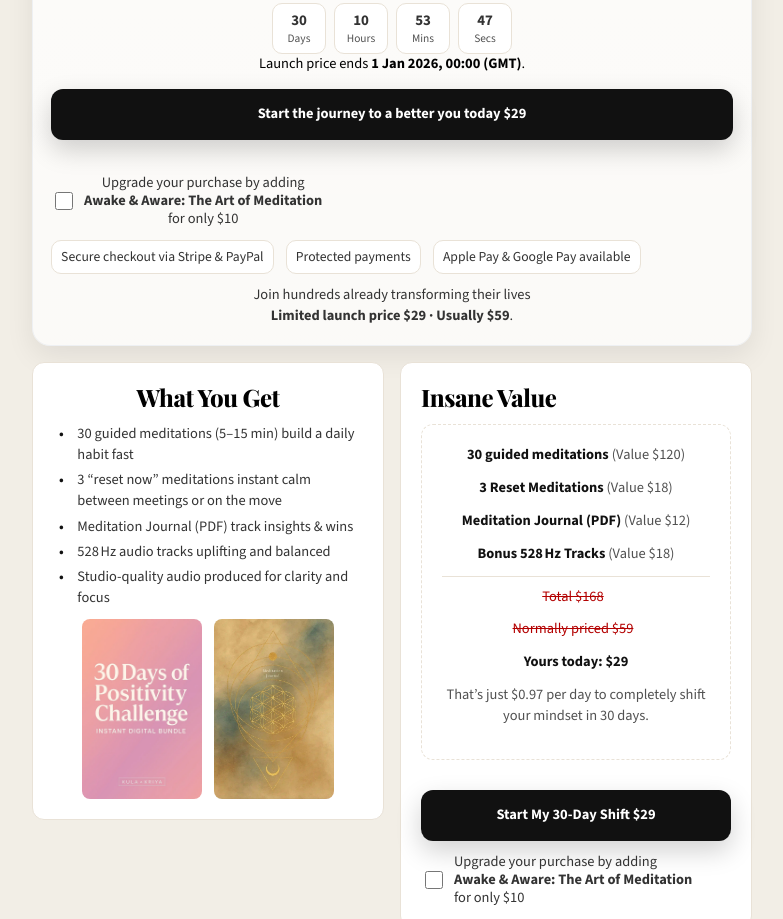
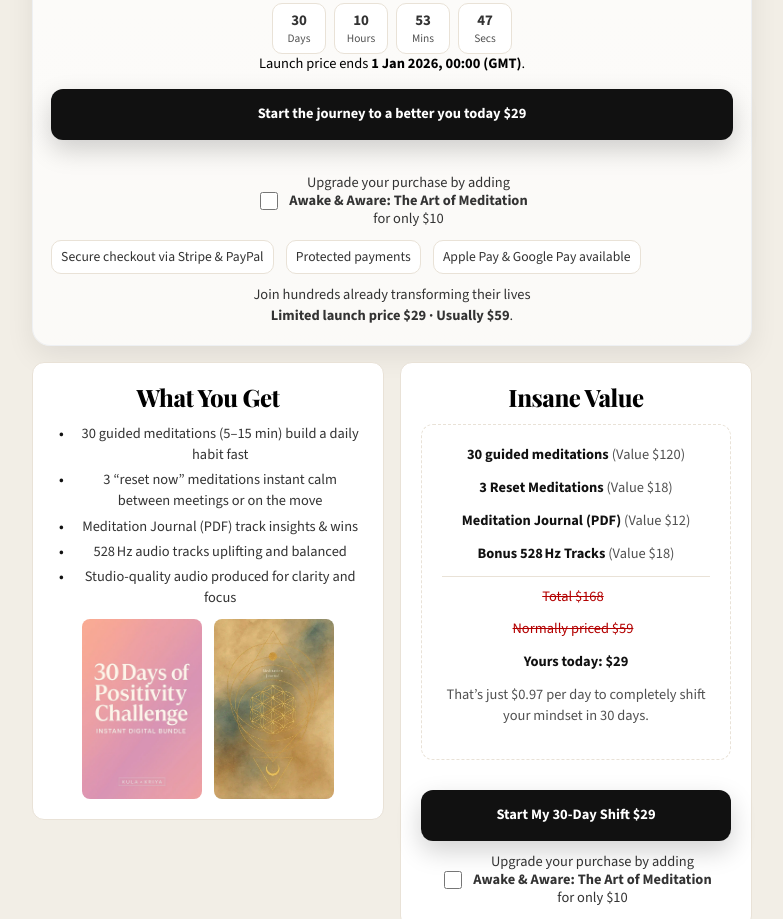
Before and after one commit to KulaKriya/positivitybundle, a website: page index.html in a window 1280 px wide. Shown: the part 435-1354 px from the top of the page, without its empty margins (248-1031 px from the left). Drawn offline with nearby package versions, Linux system fonts and the light colour scheme.

Commit message:
Add files via upload

```diff
--- a/index.html
+++ b/index.html
@@ -192,6 +192,11 @@
   .panel p{max-width:70ch;margin-left:0;margin-right:0;}
 
 
+
+
+  .container, .panel { text-align: center; }
+  .list { text-align: center; padding-left: 0; }
+  .bump-label { justify-content: center; }
 
   /* Order bump */
   .bump{margin:.4rem 0 0}
```
